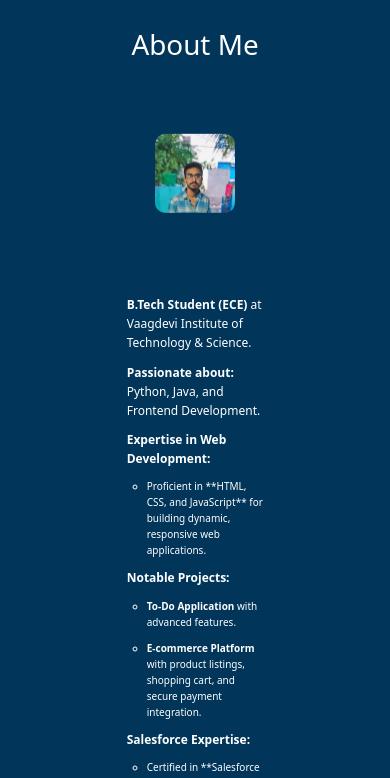
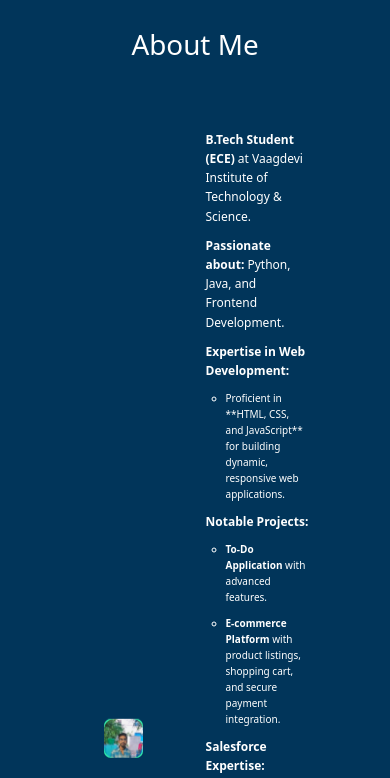
Before and after one commit to ChowdamAshok/My-Portfolio, a plain HTML site: page index.html in a window 390 px wide. Shown: the part 675-1453 px from the top of the page. Drawn offline with nearby package versions, Linux system fonts and the light colour scheme.

Commit message:
styles.css

```diff
--- a/styles.css
+++ b/styles.css
@@ -103,8 +103,7 @@ body {
 }
 
 @media (max-width: 768px) {
-  .home,
-  .about-content {
+  .home{
     flex-direction: column;
     text-align: center;
     padding: 20px;
@@ -124,10 +123,6 @@ body {
   .about-image {
     max-width: 100%;
     margin: 10%;
-  }
-
-  .about-text {
-    width: 100%;
   }
 
   .left-2 {
```
